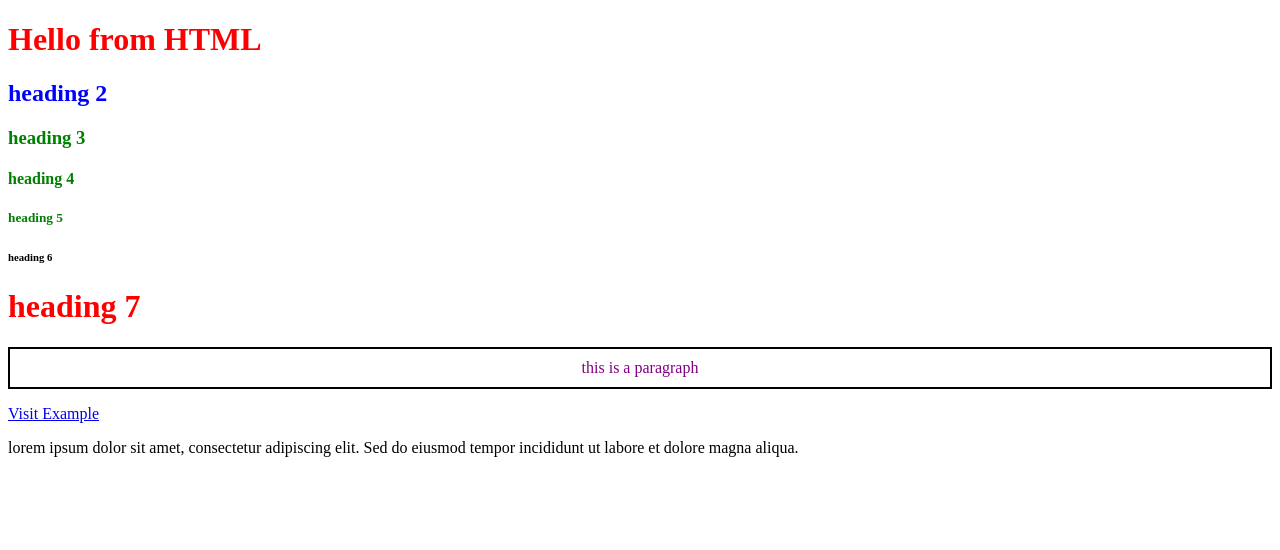
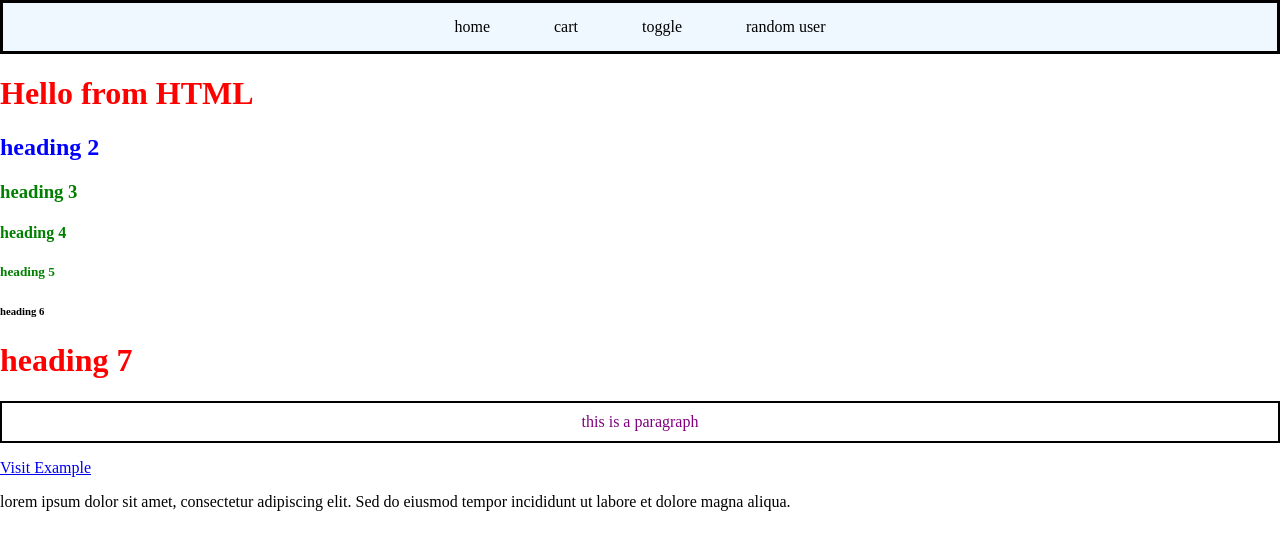
Before and after one commit to Chandrika-0428/AutoSuggest, a website: page frontend/index.html in a window 1280 px wide. Drawn offline with Linux system fonts and the light colour scheme.

Commit message:
created navbar

```diff
--- a/frontend/css/index.css
+++ b/frontend/css/index.css
@@ -15,3 +15,27 @@ h1 {
     padding : 10px;
     text-align : center;
 }
+.navbar{
+    border : 3px;
+    border-style:solid;
+    border-color:black;
+    padding:15px;
+    background-color: aliceblue;
+    text-align:center;
+}
+
+.navbar a{
+    color:black;
+    padding:30px;
+    text-decoration: none;
+
+}
+
+.navbar a:hover{
+    background-color:rgb(217, 217, 244);
+    padding:30px;
+}
+
+body{
+    margin:0px;
+}
--- a/frontend/index.html
+++ b/frontend/index.html
@@ -7,6 +7,12 @@
     <link rel="stylesheet" href="css/index.css">
 </head>
 <body>
+    <div class ="navbar">
+        <a href="">home</a>
+        <a href="">cart</a>
+        <a href="">toggle</a>
+        <a href="">random user</a>
+    </div>
     <h1>Hello from HTML</h1>
     <h2 id="heading2">heading 2</h2>
     <h3 class="heading">heading 3</h3>
@@ -18,6 +24,7 @@
     <p class = "para">this is a paragraph </p>
     <a href="https://www.balajilandscapes.com">Visit Example</a>
     <p>lorem ipsum dolor sit amet, consectetur adipiscing elit. Sed do eiusmod tempor incididunt ut labore et dolore magna aliqua.</p>
+
     <script src="js/index.js"></script>
 </body>
 </html>
```
